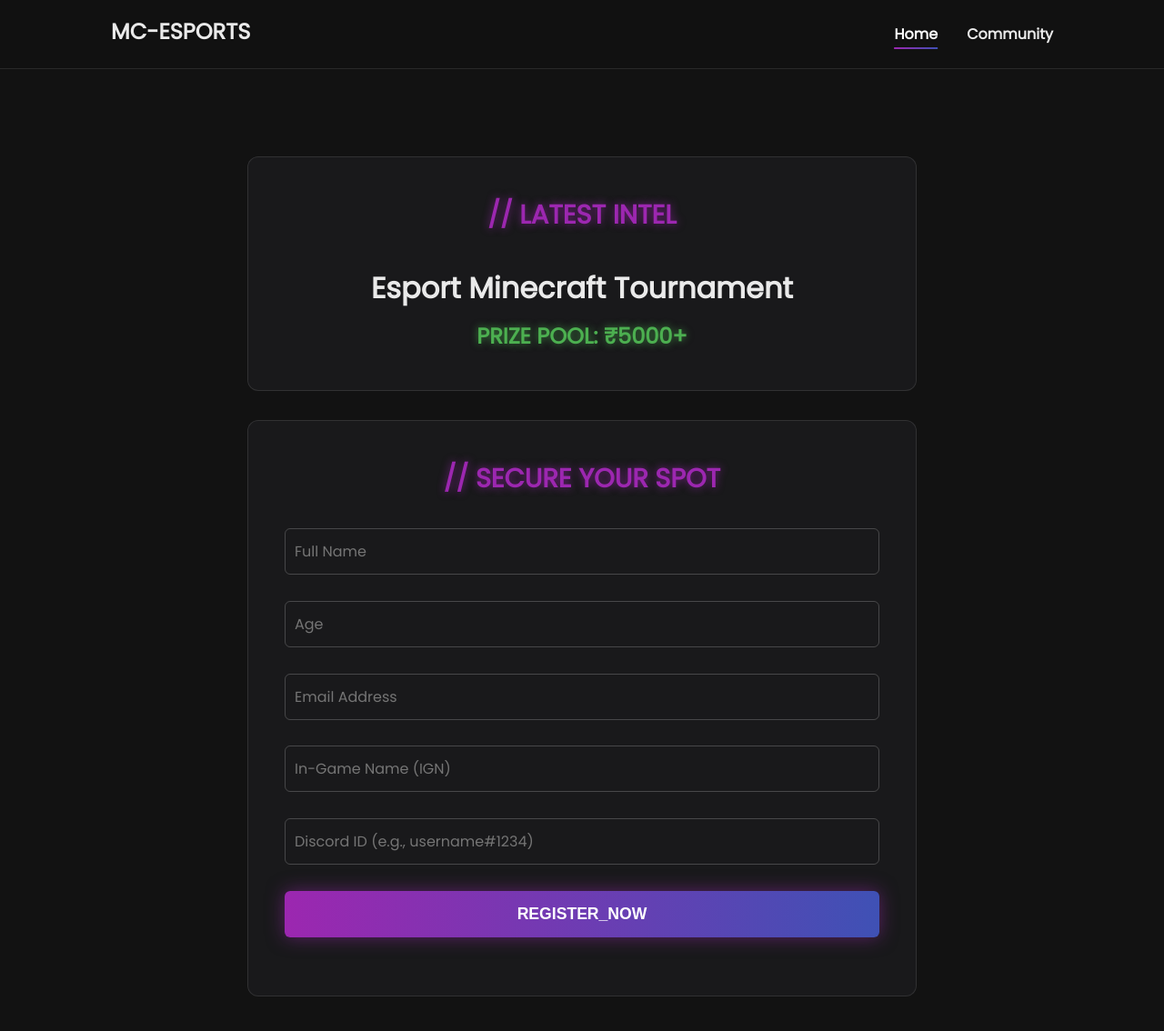
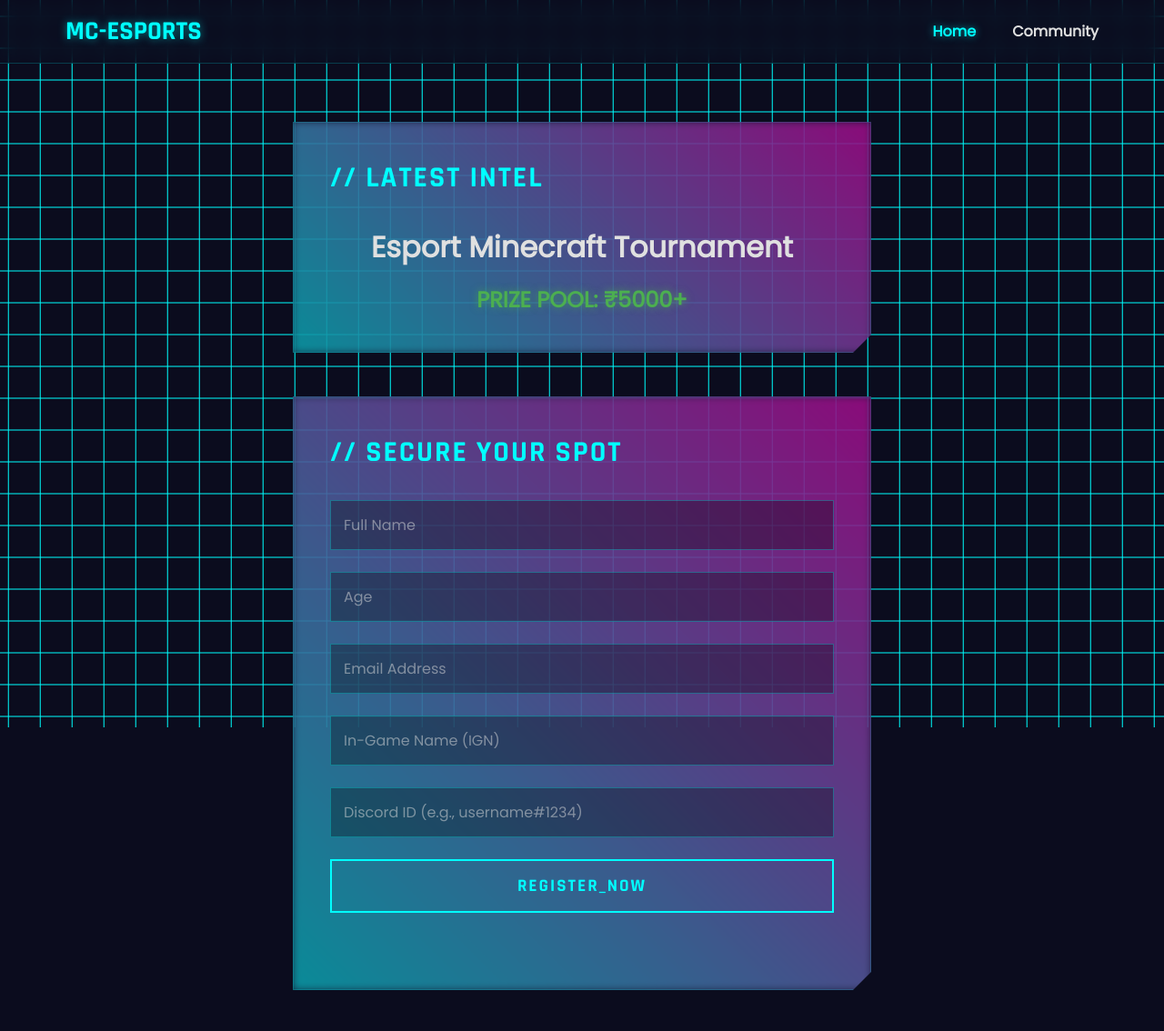
Before and after one commit to HalfSweater/HalfSweater, a plain HTML site: page index.html in a window 1280 px wide. Shown: the whole page at 91% size. Drawn offline with Linux system fonts and the light colour scheme.

Commit message:
Update style.css

```diff
--- a/style.css
+++ b/style.css
@@ -1,14 +1,15 @@
-/* --- ROOT VARIABLES FOR EASY THEME CHANGES --- */
+/* --- CYBERPUNK THEME VARIABLES --- */
 :root {
-    --primary-color: #9c27b0; /* A vibrant purple */
-    --secondary-color: #3f51b5; /* A complementary blue */
-    --background-color: #121212;
-    --surface-color: rgba(28, 28, 30, 0.85); /* Semi-transparent surface */
-    --text-color: #EAEAEA;
-    --glow-color: rgba(156, 39, 176, 0.7);
+    --primary-color: #00FFFF; /* Cyan */
+    --secondary-color: #FF00C1; /* Magenta */
+    --background-color: #0B0C1E; /* Deep Space Blue */
+    --surface-color: rgba(23, 27, 54, 0.8); /* Semi-transparent navy */
+    --text-color: #E0E0E0;
+    --glow-cyan: rgba(0, 255, 255, 0.5);
+    --glow-magenta: rgba(255, 0, 193, 0.5);
 }
 
-/* --- BASIC RESET & GLOBAL STYLES --- */
+/* --- GLOBAL STYLES & FONT SETUP --- */
 * {
     margin: 0;
     padding: 0;
@@ -18,28 +19,43 @@
 body {
     font-family: 'Poppins', sans-serif;
     background-color: var(--background-color);
-    background-image: url('background.jpg'); /* YOUR EPIC BACKGROUND */
-    background-size: cover;
-    background-position: center;
-    background-attachment: fixed; /* Creates a parallax-like effect */
     color: var(--text-color);
-    line-height: 1.6;
+    overflow-x: hidden; /* Prevent horizontal scroll */
+}
+
+/* --- ANIMATED BACKGROUND GRID --- */
+.background-animation {
+    position: fixed;
+    top: 0;
+    left: 0;
+    width: 100%;
+    height: 100%;
+    background-image:
+        linear-gradient(var(--primary-color, 0.1) 1px, transparent 1px),
+        linear-gradient(90deg, var(--primary-color, 0.1) 1px, transparent 1px);
+    background-size: 35px 35px;
+    animation: moveGrid 20s linear infinite;
+    z-index: -1;
+}
+
+@keyframes moveGrid {
+    from { background-position: 0 0; }
+    to { background-position: 35px 70px; }
 }
 
 /* --- NAVIGATION BAR --- */
 nav {
     position: sticky;
     top: 0;
-    width: 100%;
     padding: 1rem 0;
-    background-color: rgba(18, 18, 18, 0.7); /* Frosted glass effect */
+    background-color: rgba(11, 12, 30, 0.7);
     backdrop-filter: blur(10px);
-    border-bottom: 1px solid rgba(255, 255, 255, 0.1);
+    border-bottom: 1px solid rgba(0, 255, 255, 0.2);
     z-index: 1000;
 }
 
 .nav-container {
-    max-width: 1100px;
+    max-width: 1200px;
     margin: 0 auto;
     padding: 0 2rem;
     display: flex;
@@ -48,179 +64,147 @@ nav {
 }
 
 .logo {
+    font-family: 'Rajdhani', sans-serif;
     font-weight: 700;
-    font-size: 1.5rem;
-    color: var(--text-color);
+    font-size: 1.8rem;
+    color: var(--primary-color);
     text-decoration: none;
+    text-shadow: 0 0 10px var(--glow-cyan);
 }
 
-nav ul {
-    list-style: none;
-    display: flex;
-    gap: 2rem;
+/* --- GLITCH EFFECT FOR LOGO --- */
+.glitch {
+    position: relative;
+}
+.glitch:hover::before, .glitch:hover::after {
+    content: attr(data-text);
+    position: absolute;
+    top: 0;
+    left: 0;
+    width: 100%;
+    height: 100%;
+    background: var(--background-color);
+    overflow: hidden;
+}
+.glitch:hover::before {
+    left: 2px;
+    text-shadow: -2px 0 var(--secondary-color);
+    animation: glitch-anim-1 2s infinite linear alternate-reverse;
+}
+.glitch:hover::after {
+    left: -2px;
+    text-shadow: -2px 0 var(--glow-cyan), 2px 2px var(--secondary-color);
+    animation: glitch-anim-2 2s infinite linear alternate-reverse;
+}
+@keyframes glitch-anim-1 { 0% { clip-path: inset(5% 0 90% 0); } 100% { clip-path: inset(70% 0 5% 0); } }
+@keyframes glitch-anim-2 { 0% { clip-path: inset(90% 0 5% 0); } 100% { clip-path: inset(5% 0 90% 0); } }
+
+
+nav ul { list-style: none; display: flex; gap: 2.5rem; }
+nav a { color: var(--text-color); text-decoration: none; font-weight: 600; transition: color 0.3s, text-shadow 0.3s; }
+nav a:hover, nav a.active { color: var(--primary-color); text-shadow: 0 0 8px var(--glow-cyan); }
+
+
+/* --- MAIN CONTENT & CARDS --- */
+.container { max-width: 700px; margin: 4rem auto; padding: 0 2rem; }
+
+section {
+    background: var(--surface-color);
+    padding: 2.5rem;
+    margin-bottom: 3rem;
+    border: 1px solid rgba(0, 255, 255, 0.2);
+    /* The "cut corner" effect */
+    clip-path: polygon(0 0, 100% 0, 100% calc(100% - 20px), calc(100% - 20px) 100%, 0 100%);
+    position: relative;
 }
 
-nav a {
-    color: var(--text-color);
-    text-decoration: none;
-    font-weight: 600;
-    transition: color 0.3s ease;
-    position: relative;
-    padding-bottom: 5px;
+/* Glowing border effect */
+section::before {
+    content: '';
+    position: absolute;
+    top: -2px; left: -2px;
+    width: calc(100% + 4px);
+    height: calc(100% + 4px);
+    background: linear-gradient(45deg, var(--primary-color), var(--secondary-color));
+    z-index: -1;
+    filter: blur(5px);
+    opacity: 0.5;
+    transition: opacity 0.3s;
+}
+section:hover::before { opacity: 1; }
+
+h2 {
+    font-family: 'Rajdhani', sans-serif;
+    font-size: 2rem;
+    font-weight: 700;
+    text-align: left;
+    margin-bottom: 2rem;
+    color: var(--primary-color);
+    letter-spacing: 2px;
 }
 
-nav a:not(.logo)::after {
-    content: '';
-    position: absolute;
-    width: 0;
-    height: 2px;
-    bottom: 0;
-    left: 50%;
-    transform: translateX(-50%);
-    background: linear-gradient(90deg, var(--primary-color), var(--secondary-color));
-    transition: width 0.3s ease;
-}
+.prize-pool { font-size: 1.5rem; color: #4CAF50; font-weight: bold; text-shadow: 0 0 8px rgba(76, 175, 80, 0.7); text-align: center; }
+.tournament-card h3 { font-size: 2rem; margin-bottom: 1rem; text-align: center; }
 
-nav a:hover:not(.logo)::after,
-nav a.active:not(.logo)::after {
-    width: 100%;
-}
-
-nav a:hover:not(.logo), nav a.active:not(.logo) {
-    color: #fff;
-}
-
-
-/* --- MAIN CONTENT CONTAINER --- */
-.container {
-    max-width: 800px;
-    margin: 4rem auto;
-    padding: 2rem;
-}
-
-section {
-    background-color: var(--surface-color);
-    backdrop-filter: blur(5px);
-    padding: 2.5rem;
-    margin-bottom: 2rem;
-    border-radius: 12px;
-    border: 1px solid rgba(255, 255, 255, 0.1);
-}
-
-h2 {
-    font-size: 1.8rem;
-    font-weight: 700;
-    text-transform: uppercase;
-    text-align: center;
-    margin-bottom: 2rem;
-    color: var(--primary-color);
-    text-shadow: 0 0 10px var(--glow-color);
-}
-
-/* --- LATEST INFO CARD --- */
-.tournament-card {
-    text-align: center;
-}
-
-.tournament-card h3 {
-    font-size: 2rem;
-    margin-bottom: 0.5rem;
-}
-
-.prize-pool {
-    font-size: 1.5rem;
-    font-weight: bold;
-    color: #4CAF50;
-    text-shadow: 0 0 8px rgba(76, 175, 80, 0.7);
-}
-
-
-/* --- SEXY FORM STYLING --- */
-.form-group {
-    position: relative;
-    margin-bottom: 1.8rem;
-}
-
+/* --- FUTURISTIC FORM --- */
+.form-group { margin-bottom: 1.5rem; }
 .form-group input {
     width: 100%;
-    padding: 12px 10px;
-    border-radius: 6px;
-    border: 1px solid rgba(255, 255, 255, 0.2);
-    background-color: transparent;
+    padding: 14px;
+    background-color: rgba(0, 0, 0, 0.3);
+    border: 1px solid rgba(0, 255, 255, 0.3);
     color: var(--text-color);
     font-size: 1rem;
     font-family: 'Poppins', sans-serif;
     transition: all 0.3s ease;
 }
-
-.form-group label {
-    position: absolute;
-    top: 12px;
-    left: 10px;
-    color: rgba(255, 255, 255, 0.5);
-    pointer-events: none;
-    transition: all 0.3s ease;
-}
-
-/* Floating Label Magic */
-.form-group input:focus + label,
-.form-group input:not(:placeholder-shown) + label {
-    top: -10px;
-    left: 5px;
-    font-size: 0.8rem;
-    background-color: #1c1c1e; /* Match section bg to "cut out" the border */
-    padding: 0 5px;
-    color: var(--primary-color);
-}
-
+.form-group input::placeholder { color: rgba(224, 224, 224, 0.5); }
 .form-group input:focus {
     outline: none;
     border-color: var(--primary-color);
-    box-shadow: 0 0 15px var(--glow-color);
+    box-shadow: 0 0 15px var(--glow-cyan);
 }
 
-/* --- THE CALL TO ACTION BUTTON --- */
+/* --- THE BUTTON --- */
 button {
-    display: block;
     width: 100%;
     padding: 15px;
-    background: linear-gradient(90deg, var(--primary-color), var(--secondary-color));
-    color: #fff;
-    border: none;
-    border-radius: 6px;
-    font-size: 1.1rem;
-    font-weight: 600;
-    text-transform: uppercase;
+    background: transparent;
+    border: 2px solid var(--primary-color);
+    color: var(--primary-color);
+    font-family: 'Rajdhani', sans-serif;
+    font-size: 1.2rem;
+    font-weight: 700;
+    letter-spacing: 2px;
     cursor: pointer;
-    transition: all 0.3s ease;
-    box-shadow: 0 0 20px rgba(156, 39, 176, 0.5);
+    position: relative;
+    overflow: hidden;
+    transition: color 0.4s ease-in-out;
 }
 
-button:hover {
-    transform: translateY(-3px);
-    box-shadow: 0 4px 25px var(--glow-color);
+button:hover { color: var(--background-color); }
+
+/* Animated fill effect on hover */
+button::before {
+    content: '';
+    position: absolute;
+    top: 0; left: 0;
+    width: 100%; height: 100%;
+    background: var(--primary-color);
+    transform: translateX(-100%);
+    transition: transform 0.4s ease-in-out;
+    z-index: -1;
 }
+button:hover::before { transform: translateX(0); }
+
+/* --- ANIMATIONS & STATUS --- */
+.fade-in { animation: fadeIn 1s ease-out forwards; }
+@keyframes fadeIn { from { opacity: 0; transform: translateY(20px); } to { opacity: 1; transform: translateY(0); } }
 
 #status-message {
     margin-top: 1.5rem;
     text-align: center;
     font-weight: 600;
     font-size: 1.1rem;
+    height: 20px;
 }
-
-/* --- ANIMATIONS --- */
-.fade-in {
-    animation: fadeInUp 0.8s ease-out forwards;
-    opacity: 0;
-}
-
-@keyframes fadeInUp {
-    from {
-        opacity: 0;
-        transform: translateY(30px);
-    }
-    to {
-        opacity: 1;
-        transform: translateY(0);
-    }
-}
```
